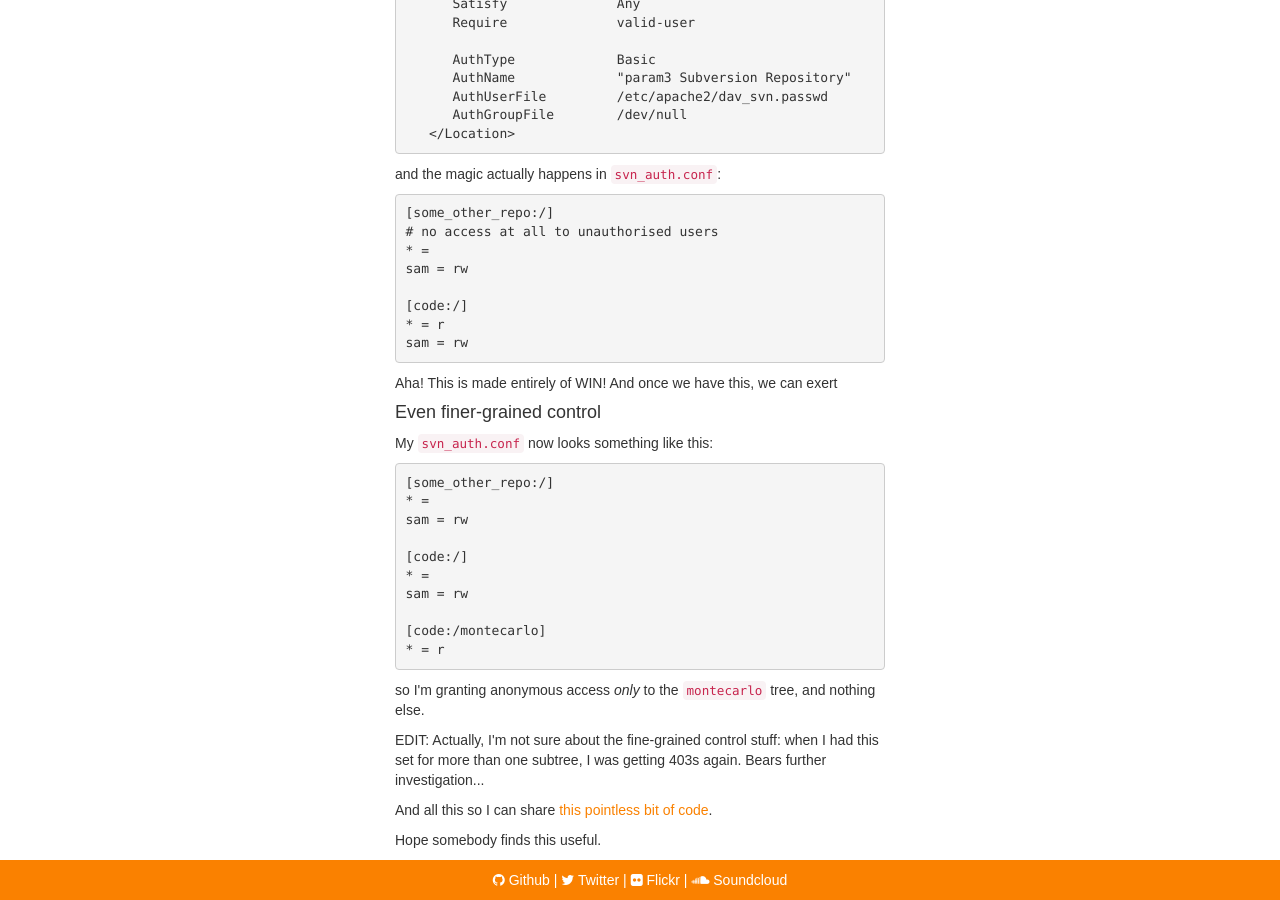
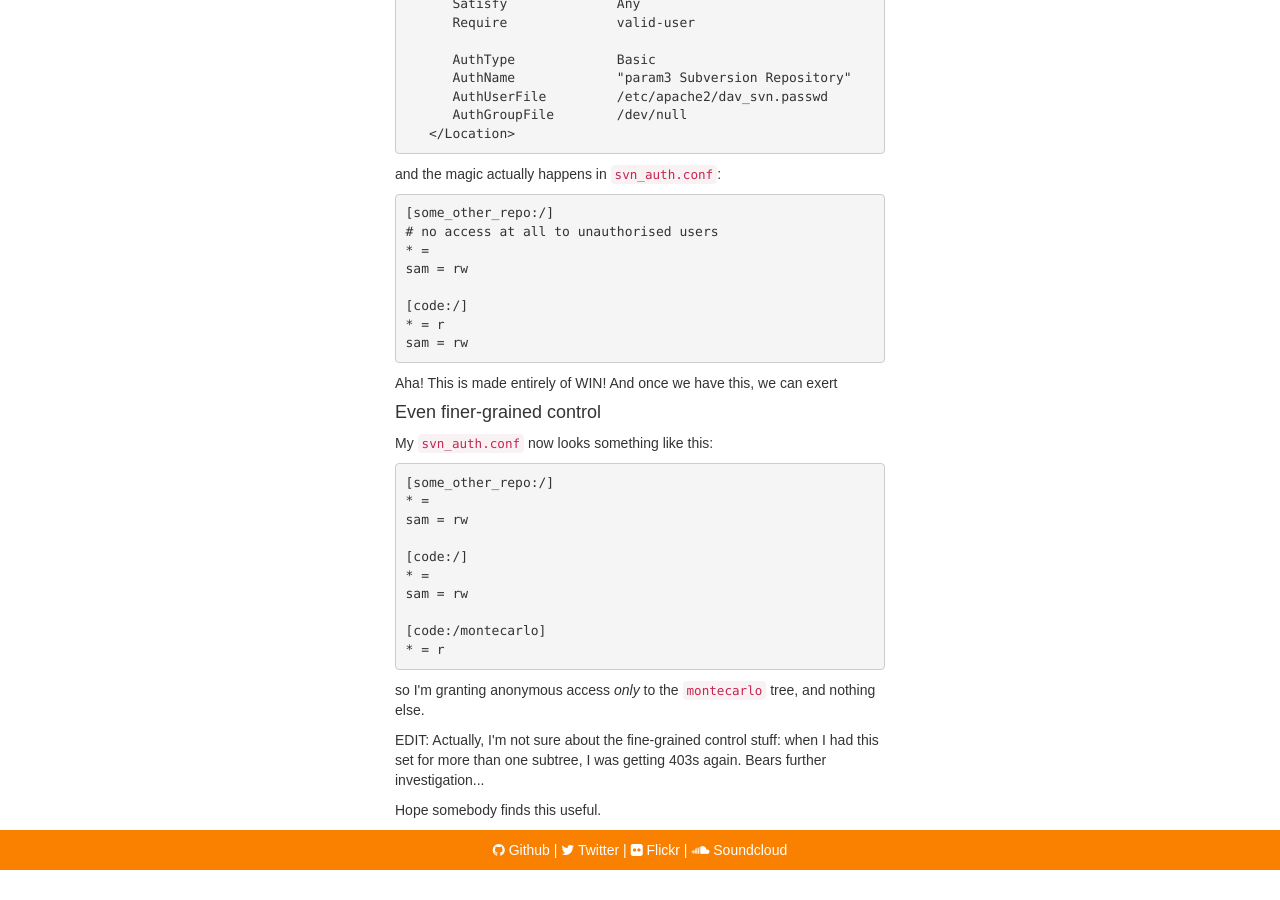
Before and after one commit to pikesley/pikesley.github.io, a Jekyll site: the page built from blog/_posts/2010-08-14-avoid-being-kicked-in-the-head-when-configuring-anonymous-subversion-access.markdown, in a window 1280 px wide and 900 px high, scrolled down 1320 px. Built offline with Jekyll 4.4.1, drawn with Linux system fonts in a browser that asks for light colours; nearby versions of some CDN libraries; some web fonts are replaced; after the commit the page ends 2190 px from its top, so only the background shows below that.

Commit message:
Tidy up some blog stuff

```diff
--- a/_data/navigation.yml
+++ b/_data/navigation.yml
@@ -10,6 +10,6 @@
   path:        /photography/
   fontawesome: fa-camera-retro
 
-#- title:       Blog
-#  path:        /blog/
-#  fontawesome: fa-comment
+- title:       Blog
+  path:        /blog/
+  fontawesome: fa-comment
--- a/_includes/picture.html
+++ b/_includes/picture.html
@@ -2,6 +2,7 @@
   <a href='{{ include.link }}'>
     <img title='{{ include.caption }}'
          src='{{ include.src }}'
+         class='embed-responsive-item'
          alt='{{ include.caption }}' />
   </a>
   <div class='caption'>
--- a/blog/_posts/2010-08-12-calculate-%cf%80-by-throwing-darts.markdown
+++ b/blog/_posts/2010-08-12-calculate-%cf%80-by-throwing-darts.markdown
@@ -51,7 +51,6 @@ comments: []
 </pre>
 <p><!--break--><br />
 I first solved this problem as an undergraduate sometime in 1994 as part of a Computational Physics module. Using FORTRAN.</p>
-<p>The full explanation can be found <a href="http://icanhaz.com/calculatepi">here</a>.</p>
 <pre>
 #!/usr/bin/env python
 
@@ -124,5 +123,4 @@ if __name__ == '__main__':
 		# only print on every nth iteration
 		if m.divides_by(step): print m
 </pre>
-<p>You can grab the code <a href="http://svn.cruft.co/code/montecarlo/MonteCarlo.py">here</a>. </p>
-<p>And there's now a <a href="http://org.orgraphone.org/2010/10/calculate-%CF%80-by-throwing-ruby-tipped-darts/">ruby version</a>, too.</p>
+<p>There's now a <a href="http://sam.pikesley.org/blog/2010/10/14/calculate-%25cf%2580-by-throwing-ruby-tipped-darts/">ruby version</a>, too.</p>
--- a/blog/_posts/2010-08-14-avoid-being-kicked-in-the-head-when-configuring-anonymous-subversion-access.markdown
+++ b/blog/_posts/2010-08-14-avoid-being-kicked-in-the-head-when-configuring-anonymous-subversion-access.markdown
@@ -105,5 +105,4 @@ sam = rw
 </pre>
 <p>so I'm granting anonymous access <em>only</em> to the <code>montecarlo</code> tree, and nothing else.</p>
 <p>EDIT: Actually, I'm not sure about the fine-grained control stuff: when I had this set for more than one subtree, I was getting 403s again. Bears further investigation...</p>
-<p>And all this so I can share <a href="https://svn.param3.com/code/montecarlo/MonteCarlo.py">this pointless bit of code</a>.</p>
 <p>Hope somebody finds this useful.</p>
--- a/blog/_posts/2010-09-04-the-sinclair-spectrum-font-simulator.markdown
+++ b/blog/_posts/2010-09-04-the-sinclair-spectrum-font-simulator.markdown
@@ -26,7 +26,7 @@ tags:
 comments: []
 ---
 <p>This one goes out on a whole new axis of pointlessness, but here it is:</p>
-<p>I wrote a <a href="http://toys.param3.com/sinclair/">PHP version of this</a> a long time ago, but it was kind of limited (and PHP sucks). So I've now rewritten it in python to be much more flexible. So what can it do?</p>
+<p>I wrote a PHP version of this a long time ago, but it was kind of limited (and PHP sucks). So I've now rewritten it in python to be much more flexible. So what can it do?</p>
 <h2>Console version</h2>
 <p><code>./console_spectrum.py 1982</code> will generate this:</p>
 <pre>              OOOO          OOOOOOOO        OOOOOOOO        OOOOOOOO
@@ -852,4 +852,4 @@ comments: []
 <pre>a: [0, 0, 56, 4, 60, 68, 60, 0]</pre>
 <p>So we take the input string, then convert each of those numbers for each character into a byte that looks like this <code>00111000</code>, and join them altogether so we end up with 8 long strings of 0s and 1s. Then we compress each of these strings using <a href="http://en.wikipedia.org/wiki/Run_length_encoding">run length encoding</a>, and the compressed strings lend themselves very well to rendering as HTML table cells via the <code>colspan</code> property. We need to add a row of single-span cells along the top or the spacing gets knackered. And that's about it. It generates a phenomenal amount of HTML, but never mind...</p>
 <p>I will put together a demo page similar to the PHP one when I can work out the vagaries of mod_python importing.</p>
-<p>The code is available on <a title="Github" href="https://github.com/pikesley/sinclair-font">Github</a>.</p>
+<p>The code is available on <a title="Github" href="https://github.com/pikesley/sinclair-font">Github</a>, although I've now reimplemented this <a href='http://uncleclive.herokuapp.com/'>as a Service</a>.</p>
```
